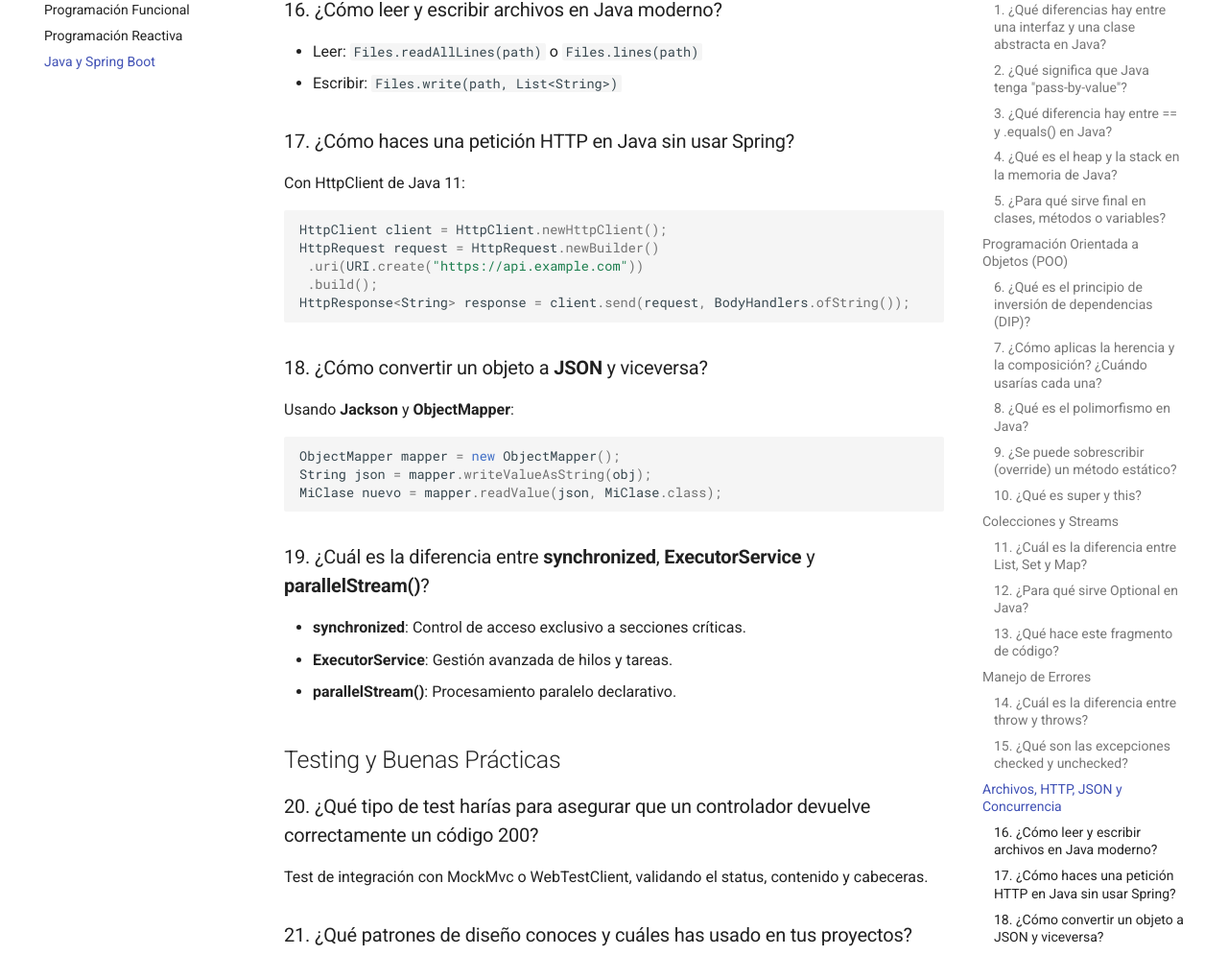
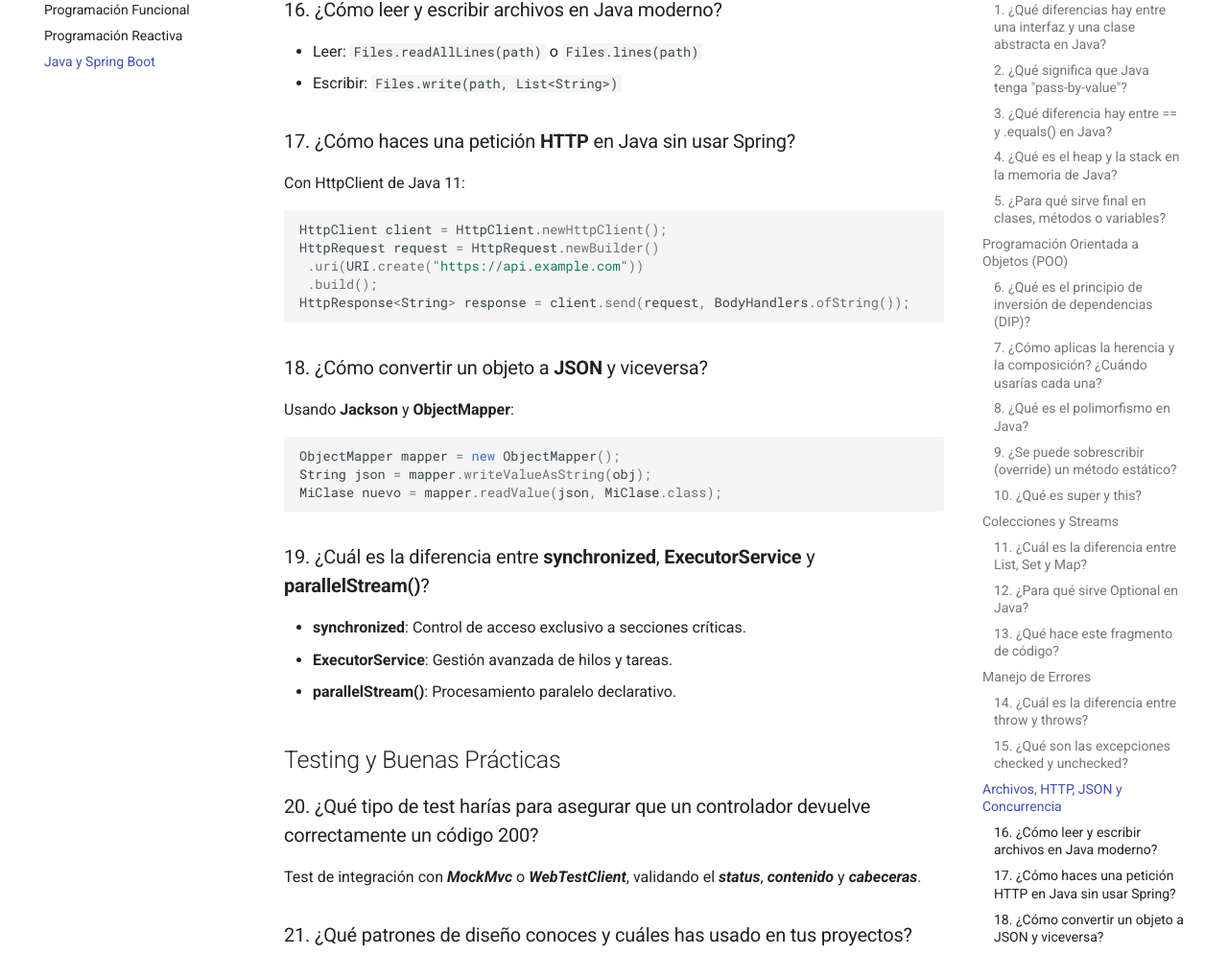
Before and after one commit to geovannymcode/geolabs-test.github.io, an MkDocs documentation site: the page built from docs/spring.md, in a window 1280 px wide and 1400 px high, scrolled down 2836 px. Shown: the part 125-1120 px from the top of the window at 96% size. Built offline with MkDocs 1.6.1 and Material for MkDocs 9.7.7, drawn with Linux system fonts in a browser that asks for light colours; comment, search, counter and statistics services are not loaded; some of the changed text lies outside the part shown.

Commit message:
Commit retroactivo

````diff
--- a/docs/spring.md
+++ b/docs/spring.md
@@ -86,7 +86,7 @@ CARLOS
 - Leer: `Files.readAllLines(path)` o `Files.lines(path)`
 - Escribir: `Files.write(path, List<String>)`
 
-### 17. ¿Cómo haces una petición HTTP en Java sin usar Spring?
+### 17. ¿Cómo haces una petición **HTTP** en Java sin usar Spring?
 Con HttpClient de Java 11:
 ```java
 HttpClient client = HttpClient.newHttpClient();
@@ -115,7 +115,7 @@ MiClase nuevo = mapper.readValue(json, MiClase.class);
 
 ### 20. ¿Qué tipo de test harías para asegurar que un controlador devuelve correctamente un código 200?
 
-Test de integración con MockMvc o WebTestClient, validando el status, contenido y cabeceras.
+Test de integración con ***MockMvc*** o ***WebTestClient***, validando el ***status***, ***contenido*** y ***cabeceras***.
 
 ### 21. ¿Qué patrones de diseño conoces y cuáles has usado en tus proyectos?
 
@@ -503,19 +503,19 @@ class ServicioUsuario {
 
 ## Java Moderno
 
-### 22. ¿Qué diferencias hay entre Array y ArrayList?
+### 22. ¿Qué diferencias hay entre **Array** y **ArrayList**?
 
 - **Array**: Tamaño fijo, puede contener tipos primitivos.
 - **ArrayList**: Tamaño dinámico, solo objetos, ofrece métodos como `add()`, `remove()`.
 
-### 23. ¿Qué es var en Java?
+### 23. ¿Qué es **var** en Java?
 
 Desde Java 10, permite inferencia de tipo local. El tipo es estático y se infiere en tiempo de compilación:
 ```java
 var lista = new ArrayList<String>();
 ```
 
-### 24. ¿Qué es un enum y cuándo se usa?
+### 24. ¿Qué es un **enum** y cuándo se usa?
 
 Un enum representa un conjunto fijo de constantes. Útil para modelar categorías o estados como `DIA`, `NOCHE`, `ESTADO.ACTIVO`.
 
````
